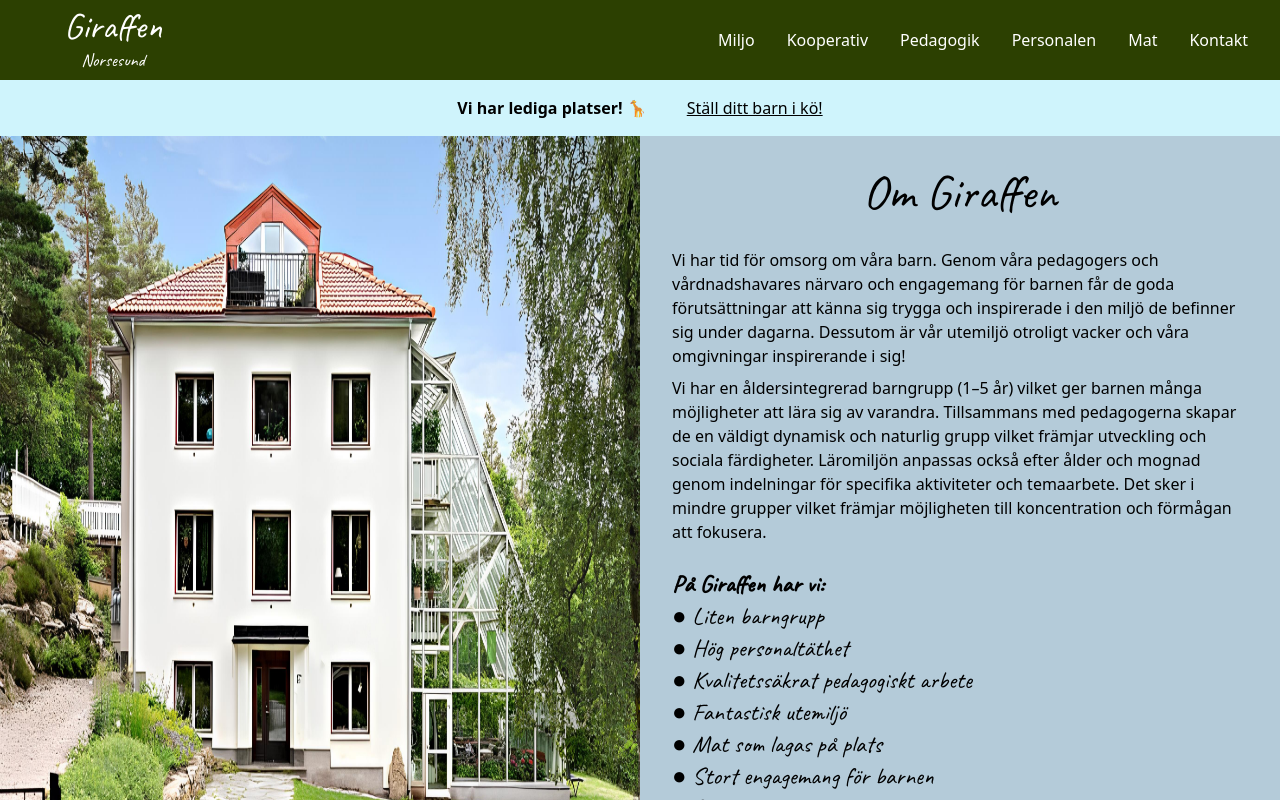
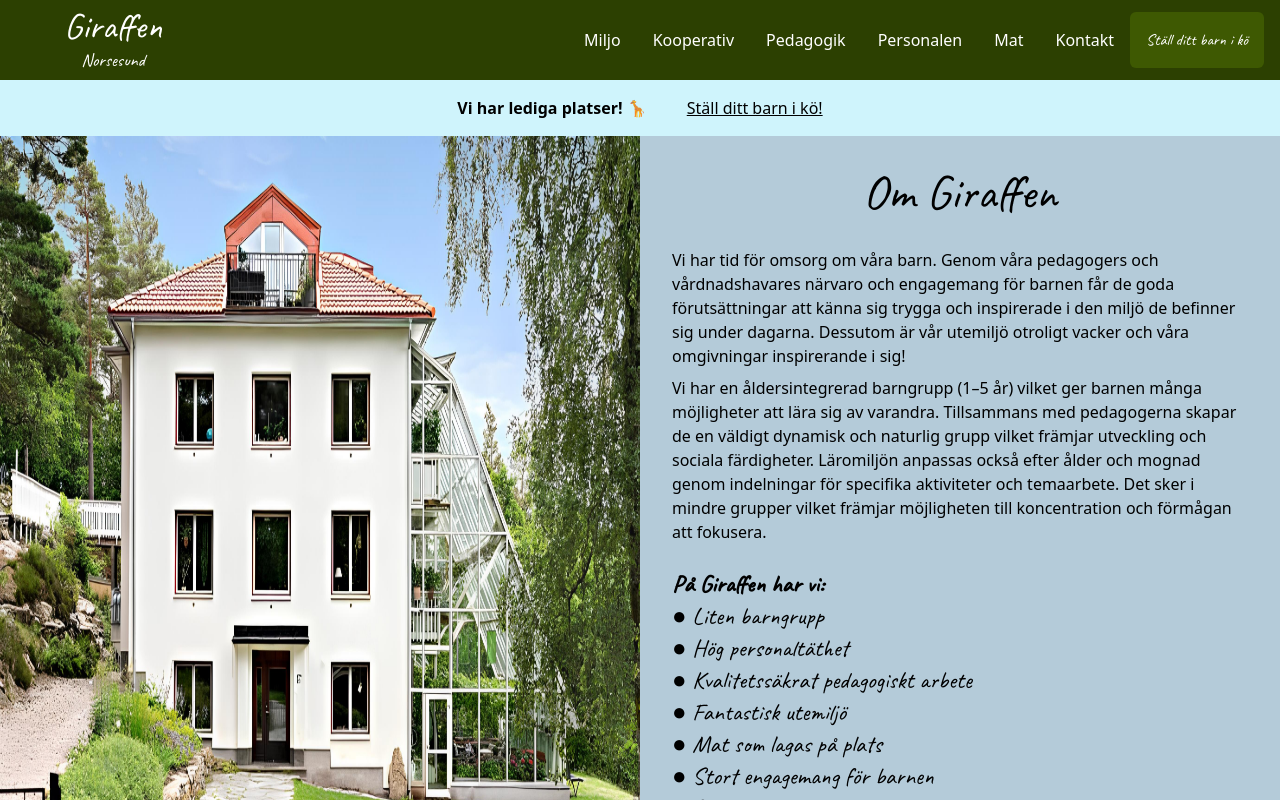
Before and after one commit to dannebrob/giraffen, a Next.js app: page / in a window 1280 px wide. Shown: the top 800 px of the page. Built offline with nearby package versions, Linux system fonts and the light colour scheme.

Commit message:
Fix of bugs in last commit

```diff
--- a/src/components/header/TopHead.js
+++ b/src/components/header/TopHead.js
@@ -170,7 +170,8 @@ export const TopHead = () => {
         </h1>
       </div>
 
-      <ul className="hidden md:flex">
+      <ul className="hidden md:flex items-center">
+
         {links.map(({ id, link }) => (
           <li
             key={id}
@@ -179,6 +180,7 @@ export const TopHead = () => {
             <Link href={link}>{link}</Link>
           </li>
         ))}
+        <Link href="/kontakt" className={`bg-green rounded-md p-4 text-white ${caveat.className}`}>Ställ ditt barn i kö</Link>
       </ul>
 
       <div
```
